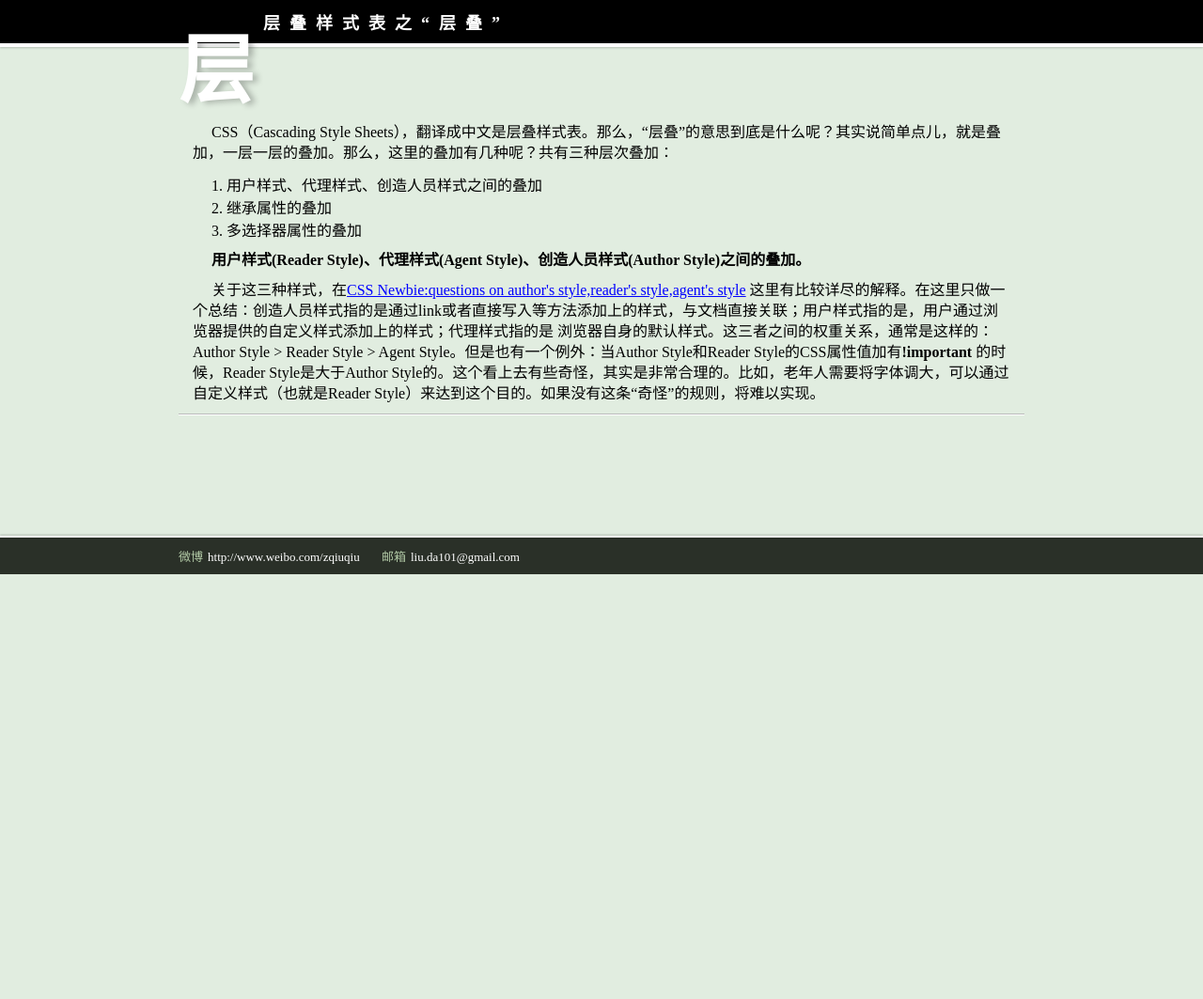
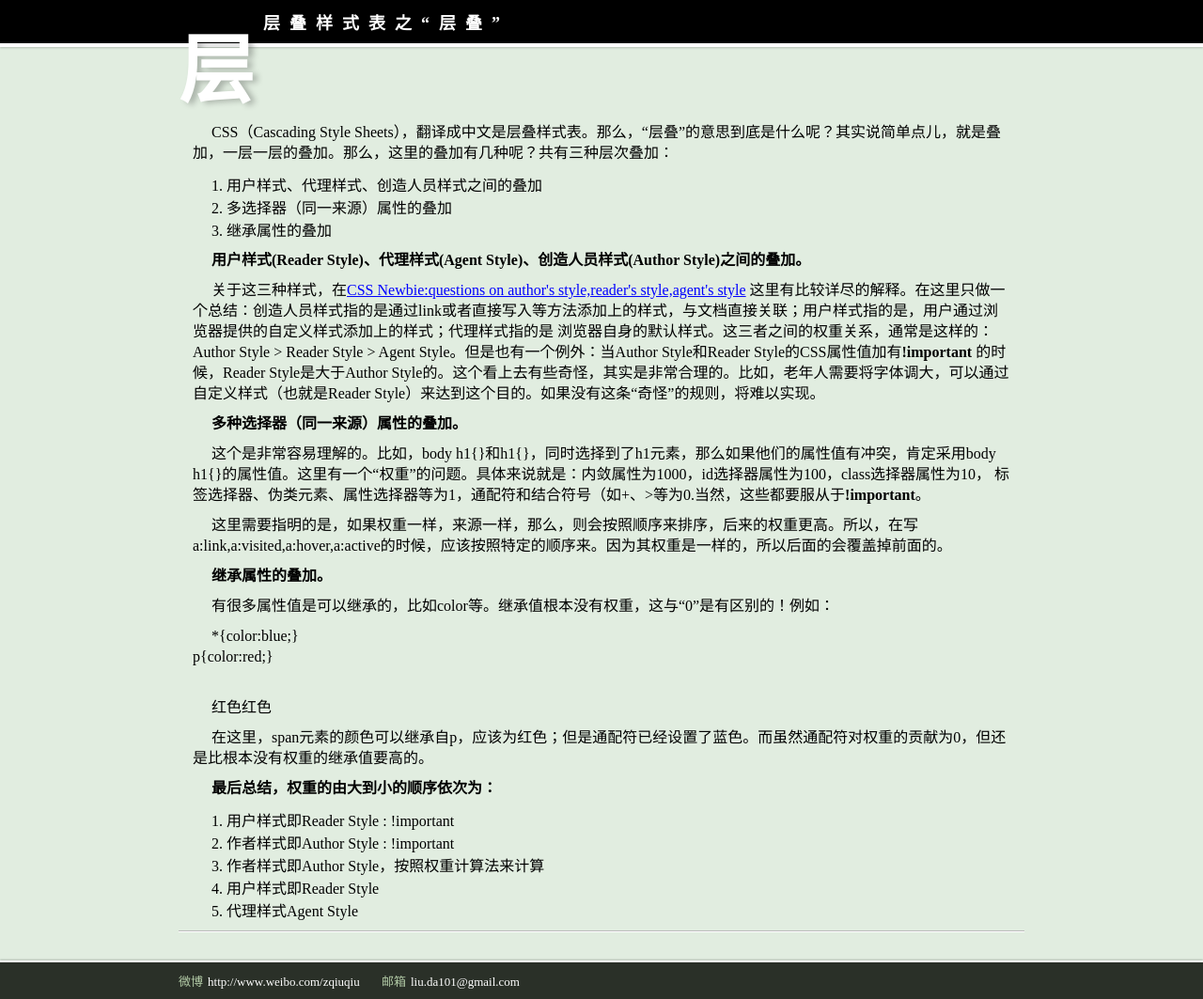
Before and after one commit to liuda101/liuda101.github.com, a Jekyll site: the page built from _posts/2012-11-09-CSS_Cascading.md, in a window 1280 px wide. Shown: the whole page at 94% size. Built offline with Jekyll 4.4.1, drawn with Linux system fonts in a browser that asks for light colours; comment, search, counter and statistics services are not loaded; before the commit the page ends 900 px from its top, so only the background shows below that.

Commit message:
add paras

```diff
--- a/_posts/2012-11-09-CSS_Cascading.md
+++ b/_posts/2012-11-09-CSS_Cascading.md
@@ -8,12 +8,12 @@ firstLetter : 层
 </p>
 <ol>
 	<li>用户样式、代理样式、创造人员样式之间的叠加</li>
+	<li>多选择器（同一来源）属性的叠加</li>
 	<li>继承属性的叠加</li>
-	<li>多选择器属性的叠加</li>
 </ol>
 <p>
 	<span class="b">
-	用户样式(Reader Style)、代理样式(Agent Style)、创造人员样式(Author Style)之间的叠加。
+		用户样式(Reader Style)、代理样式(Agent Style)、创造人员样式(Author Style)之间的叠加。
 	</span>
 </p>
 <p>
@@ -22,3 +22,42 @@ firstLetter : 层
 	浏览器自身的默认样式。这三者之间的权重关系，通常是这样的：Author Style > Reader Style > Agent Style。但是也有一个例外：当Author Style和Reader Style的CSS属性值加有<span class="b">!important</span>
 	的时候，Reader Style是大于Author Style的。这个看上去有些奇怪，其实是非常合理的。比如，老年人需要将字体调大，可以通过自定义样式（也就是Reader Style）来达到这个目的。如果没有这条“奇怪”的规则，将难以实现。
 </p>
+<p>
+	<span class="b">
+		多种选择器（同一来源）属性的叠加。
+	</span>
+</p>
+<p>
+	这个是非常容易理解的。比如，body h1{}和h1{}，同时选择到了h1元素，那么如果他们的属性值有冲突，肯定采用body h1{}的属性值。这里有一个“权重”的问题。具体来说就是：内敛属性为1000，id选择器属性为100，class选择器属性为10，
+	标签选择器、伪类元素、属性选择器等为1，通配符和结合符号（如+、>等为0.当然，这些都要服从于<span class="b">!important</span>。
+</p>
+<p>
+	这里需要指明的是，如果权重一样，来源一样，那么，则会按照顺序来排序，后来的权重更高。所以，在写a:link,a:visited,a:hover,a:active的时候，应该按照特定的顺序来。因为其权重是一样的，所以后面的会覆盖掉前面的。
+</p>
+<p>
+	<span class="b">
+		继承属性的叠加。
+	</span>
+</p>
+<p>
+	有很多属性值是可以继承的，比如color等。继承值根本没有权重，这与“0”是有区别的！例如：
+</p>
+<p>
+	*{color:blue;}<br />
+	p{color:red;}<br />
+	<br />
+	<p>红色<span>红色</span></p>
+</p>
+<p>
+	在这里，span元素的颜色可以继承自p，应该为红色；但是通配符已经设置了蓝色。而虽然通配符对权重的贡献为0，但还是比根本没有权重的继承值要高的。
+</p>
+<p>
+	<span class="b">最后总结，权重的由大到小的顺序依次为：</span>
+	<ol>
+		<li>用户样式即Reader Style : !important</li>
+		<li>作者样式即Author Style : !important</li>
+		<li>作者样式即Author Style，按照权重计算法来计算</li>
+		<li>用户样式即Reader Style</li>
+		<li>代理样式Agent Style</li>
+	</ol>
+</p>
```
